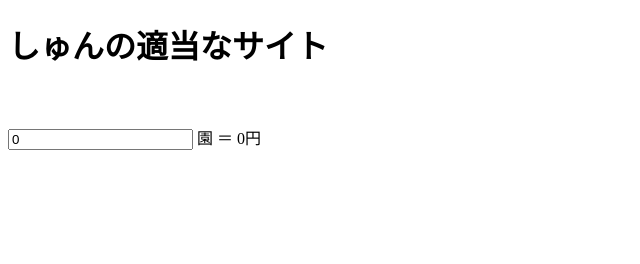
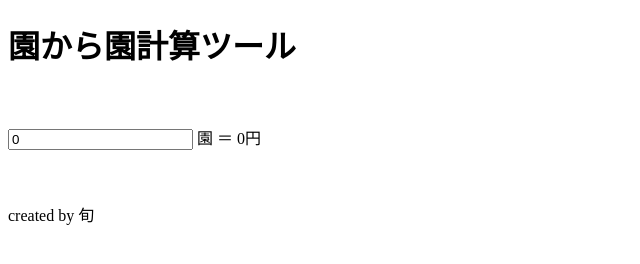
Before and after one commit to shushu-web/en-kara-en, a plain HTML site: page index.html in a window 1280 px wide. Shown: the whole page, without its empty margins (0-640 px from the left). Drawn offline with Linux system fonts and the light colour scheme.

Commit message:
Update index.html

```diff
--- a/index.html
+++ b/index.html
@@ -8,11 +8,13 @@
     </title>
 </head>
 <body>
-    <h1>しゅんの適当なサイト</h1><br><br>
+    <h1>園から園計算ツール</h1><br><br>
     <form oninput="op3.value = Number(e.value) * 12">
         <input type="number" name="e" id="e" value="0" size="5">
         園
         ＝ <output name="op3" for="e f">0</output>円
       </form>
+      <br><br>
+      <p>created by 旬</p>
 </body>
 </html>
```
